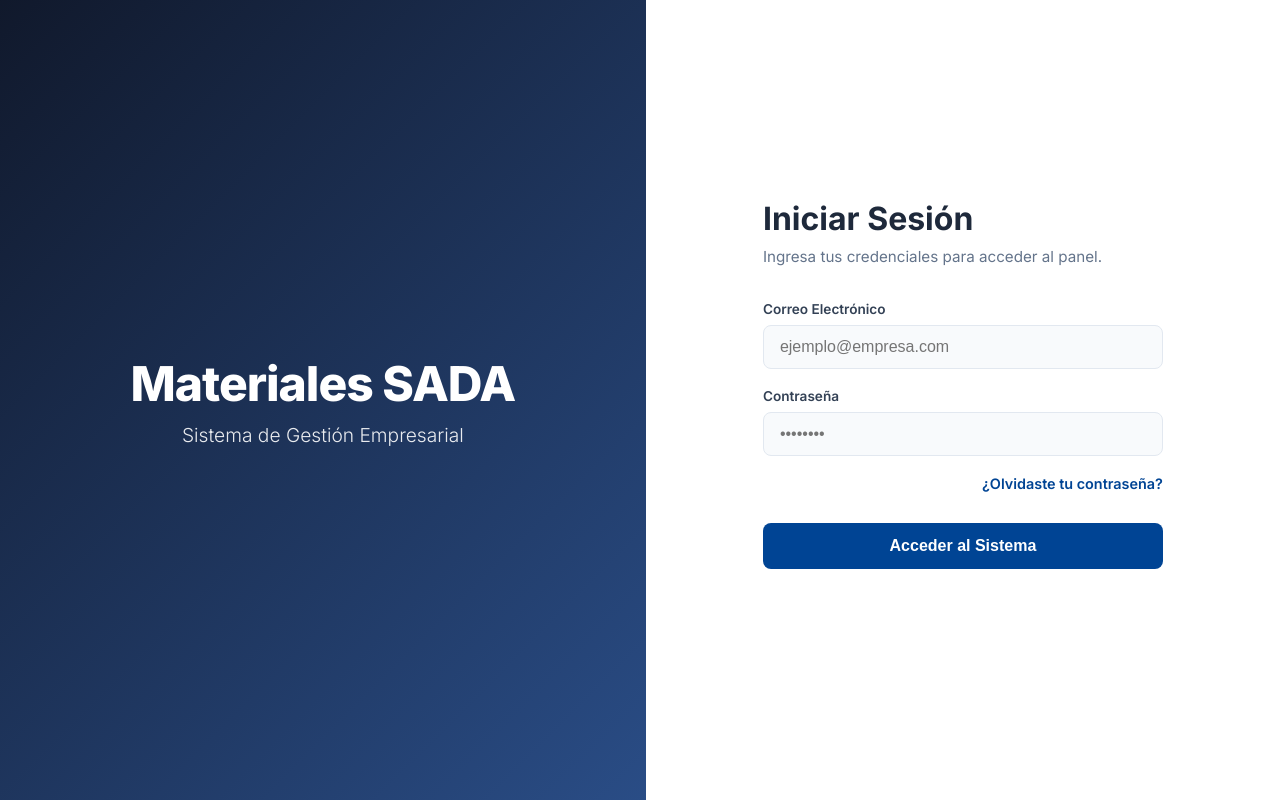
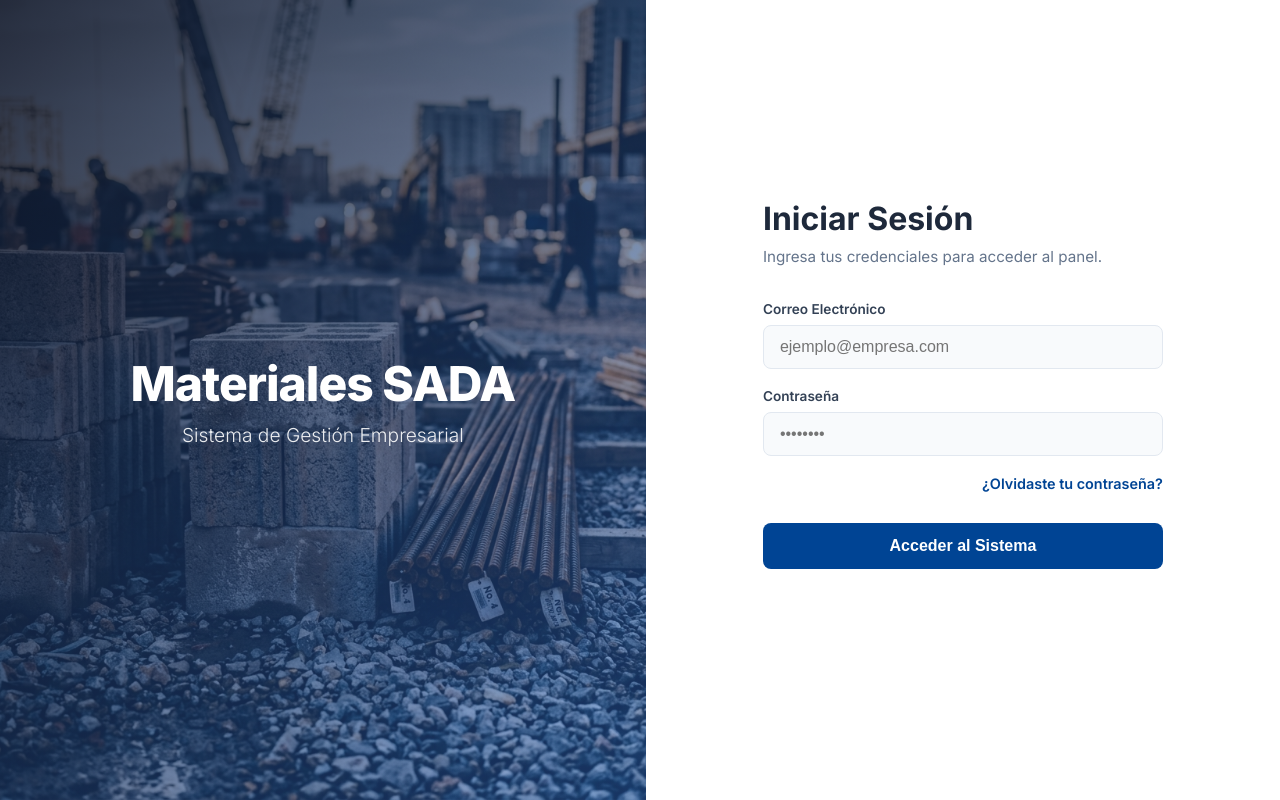
Before and after one commit to vluevano2003/materialessada, a React (Vite) app: page /login in a window 1280 px wide. Built offline with nearby package versions, Linux system fonts and the light colour scheme; no server answers.

Commit message:
Actualización visual del sitio

```diff
--- a/src/pages/Informacion.jsx
+++ b/src/pages/Informacion.jsx
@@ -10,7 +10,7 @@ const infoDefault = {
   direccion: "Cargando...",
   telefono: "Cargando...",
   email: "Cargando...",
-  mapaUrl: "https://www.google.com/maps/embed?pb=!4v1731131892797!6m8!1m7!1sfwuwLXagDnJ6r_cinxHV7w!2m2!1d18.15076709905163!2d-94.4428635153618!3f177.3487840321954!4f-0.29297102906518546!5f0.7820865974627469"
+  mapaUrl: "https://www.google.com/maps/embed?pb=!4v1780343494704!6m8!1m7!1sojtouYtgKmhOv_OSZOoTSA!2m2!1d18.1507948654019!2d-94.44286516453064!3f172.42894994634858!4f0.34324216666813356!5f0.7820865974627469"
 };
 
 function Informacion() {
--- a/src/styles/home.css
+++ b/src/styles/home.css
@@ -6,6 +6,9 @@
   display: flex;
   align-items: center;
   background-color: var(--brand-blue);
+  background-image: url('/materiales-sada-bg.png');
+  background-size: cover;
+  background-position: center;
   overflow: hidden;
 }
 
--- a/src/styles/login.css
+++ b/src/styles/login.css
@@ -22,6 +22,9 @@ body.page-login #root {
   flex: 1.2;
   position: relative;
   background-color: #1e293b;
+  background-image: url('/materiales-sada-bg.png');
+  background-size: cover;
+  background-position: center;
   overflow: hidden;
 }
 
```
Also changed, not shown: public/hero-bg.png (added), public/materiales-sada-bg.png (added). Lines whose indentation alone changed are shown as unchanged.
